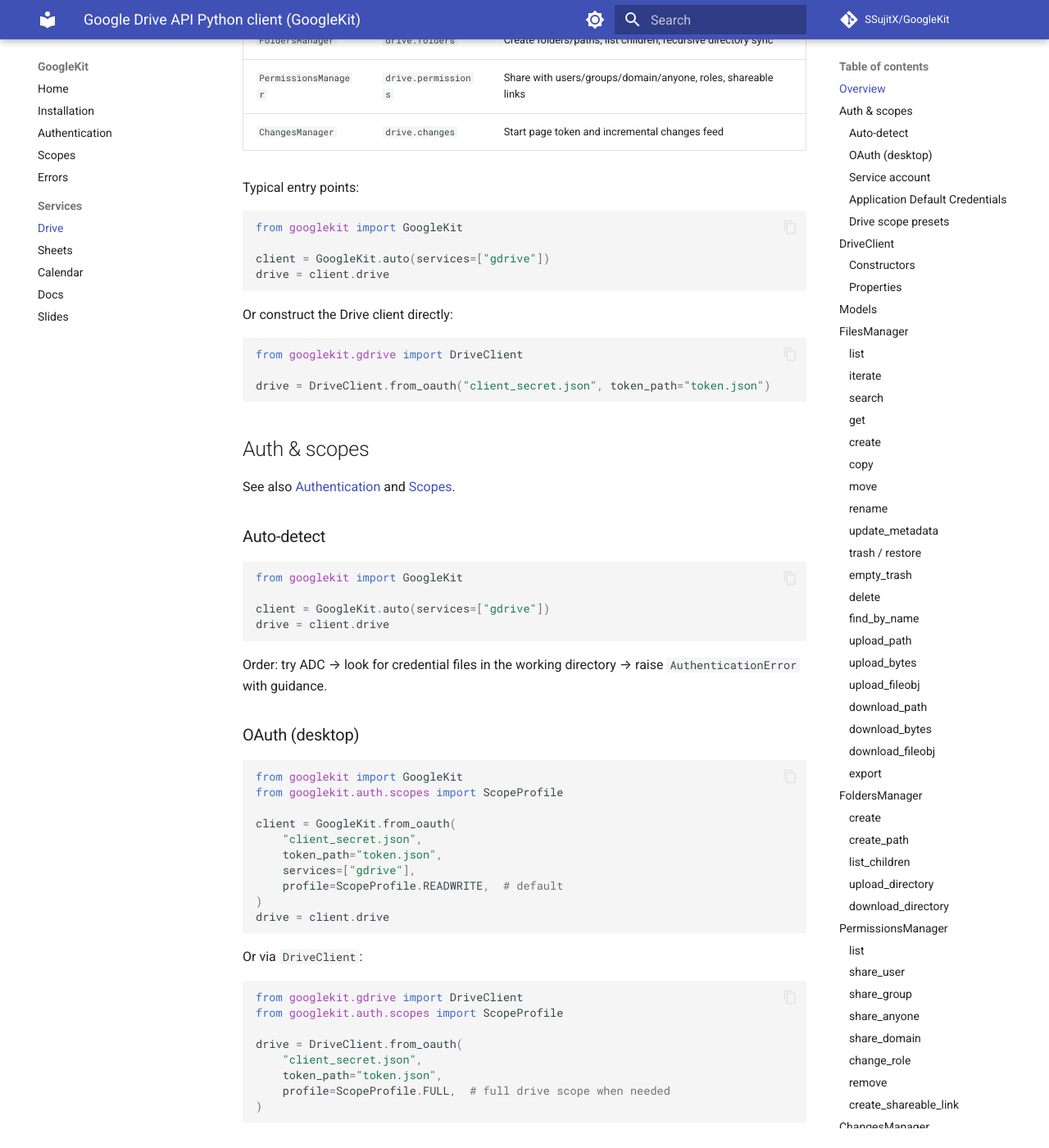
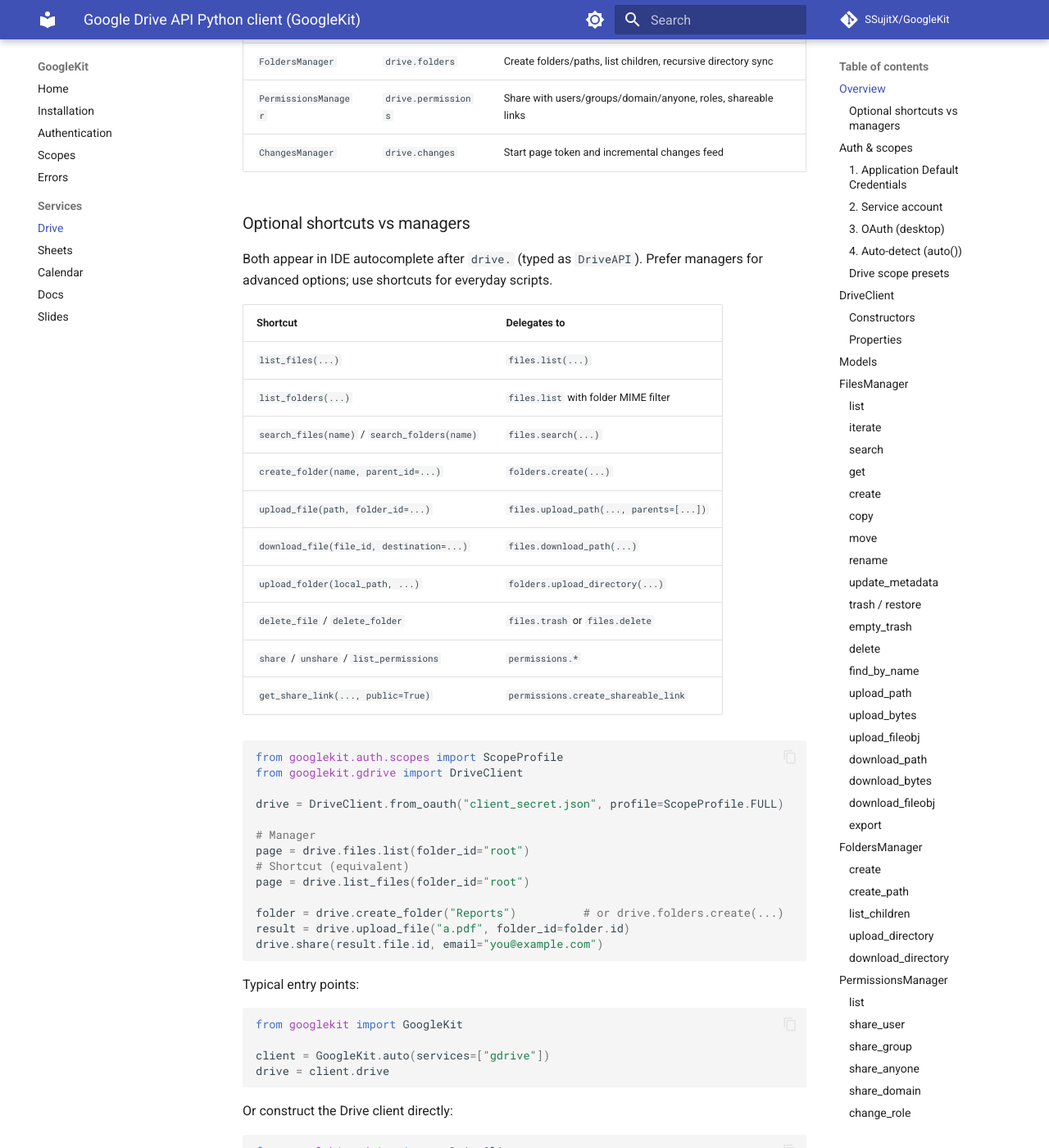
Before and after one commit to SSujitX/GoogleKit, an MkDocs documentation site: the page built from docs/drive.md, in a window 1280 px wide and 1400 px high, scrolled down 676 px. Shown: the whole window at 82% size. Built offline with MkDocs 1.6.1 and Material for MkDocs 9.7.7, drawn with Linux system fonts in a browser that asks for light colours; comment, search, counter and statistics services are not loaded; some of the changed text lies outside the part shown.

Commit message:
docs: Enhance Google Drive documentation by adding optional shortcuts section, clarifying usage and providing code examples for simplified file operations

````diff
--- a/docs/drive.md
+++ b/docs/drive.md
@@ -29,7 +29,7 @@
 
 In [Google Cloud Console](https://console.cloud.google.com/), enable the **Google Drive API** for your project and create OAuth client credentials (desktop) and/or a service-account key as needed.
 
-GoogleKit Drive exposes four managers on a single client:
+GoogleKit Drive exposes four managers on a single client, plus optional flat **shortcuts** (same operations, simpler scripts):
 
 | Manager | Attribute | Role |
 | ------- | --------- | ---- |
@@ -37,6 +37,39 @@
 | `FoldersManager` | `drive.folders` | Create folders/paths, list children, recursive directory sync |
 | `PermissionsManager` | `drive.permissions` | Share with users/groups/domain/anyone, roles, shareable links |
 | `ChangesManager` | `drive.changes` | Start page token and incremental changes feed |
+
+### Optional shortcuts vs managers
+
+Both appear in IDE autocomplete after `drive.` (typed as `DriveAPI`). Prefer managers for advanced options; use shortcuts for everyday scripts.
+
+| Shortcut | Delegates to |
+| -------- | ------------ |
+| `list_files(...)` | `files.list(...)` |
+| `list_folders(...)` | `files.list` with folder MIME filter |
+| `search_files(name)` / `search_folders(name)` | `files.search(...)` |
+| `create_folder(name, parent_id=...)` | `folders.create(...)` |
+| `upload_file(path, folder_id=...)` | `files.upload_path(..., parents=[...])` |
+| `download_file(file_id, destination=...)` | `files.download_path(...)` |
+| `upload_folder(local_path, ...)` | `folders.upload_directory(...)` |
+| `delete_file` / `delete_folder` | `files.trash` or `files.delete` |
+| `share` / `unshare` / `list_permissions` | `permissions.*` |
+| `get_share_link(..., public=True)` | `permissions.create_shareable_link` |
+
+```python
+from googlekit.auth.scopes import ScopeProfile
+from googlekit.gdrive import DriveClient
+
+drive = DriveClient.from_oauth("client_secret.json", profile=ScopeProfile.FULL)
+
+# Manager
+page = drive.files.list(folder_id="root")
+# Shortcut (equivalent)
+page = drive.list_files(folder_id="root")
+
+folder = drive.create_folder("Reports")          # or drive.folders.create(...)
+result = drive.upload_file("a.pdf", folder_id=folder.id)
+drive.share(result.file.id, email="you@example.com")
+```
 
 Typical entry points:
 
@@ -57,20 +90,30 @@
 
 ## Auth & scopes
 
-See also [Authentication](authentication.md) and [Scopes](scopes.md).
+See also [Authentication](authentication.md) (four methods: ADC, service account, OAuth, **auto**) and [Scopes](scopes.md).
 
-### Auto-detect
+### 1. Application Default Credentials
 
 ```python
-from googlekit import GoogleKit
+from googlekit.gdrive import DriveClient
 
-client = GoogleKit.auto(services=["gdrive"])
-drive = client.drive
+drive = DriveClient.from_adc(quota_project_id=None)
 ```
 
-Order: try ADC → look for credential files in the working directory → raise `AuthenticationError` with guidance.
+### 2. Service account
 
-### OAuth (desktop)
+```python
+from googlekit.gdrive import DriveClient
+
+drive = DriveClient.from_service_account(
+    "service-account.json",
+    subject=None,  # set for Workspace domain-wide delegation
+)
+```
+
+Ordinary service accounts do **not** see a personal user's Drive. Share files/folders with the service-account email, or use domain-wide delegation with `subject`.
+
+### 3. OAuth (desktop)
 
 ```python
 from googlekit import GoogleKit
@@ -98,26 +141,18 @@
 )
 ```
 
-### Service account
+### 4. Auto-detect (`auto()`)
+
+Separate from `from_adc()` — discovers ADC **or** a local credential JSON.
 
 ```python
-from googlekit.gdrive import DriveClient
+from googlekit import GoogleKit
 
-drive = DriveClient.from_service_account(
-    "service-account.json",
-    subject=None,  # set for Workspace domain-wide delegation
-)
+client = GoogleKit.auto(services=["gdrive"])
+drive = client.drive
 ```
 
-Ordinary service accounts do **not** see a personal user's Drive. Share files/folders with the service-account email, or use domain-wide delegation with `subject`.
-
-### Application Default Credentials
-
-```python
-from googlekit.gdrive import DriveClient
-
-drive = DriveClient.from_adc(quota_project_id=None)
-```
+Order: try ADC → look for credential files in the working directory → raise `AuthenticationError` with guidance.
 
 ### Drive scope presets
 
````
